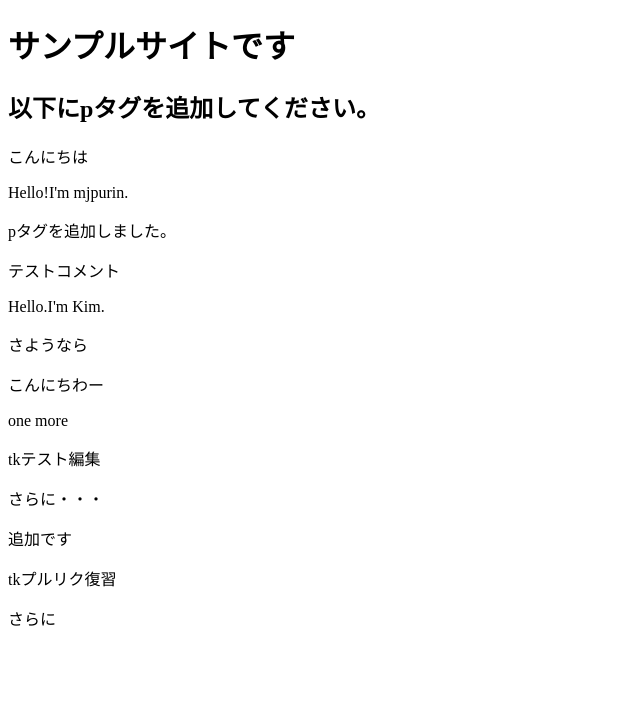
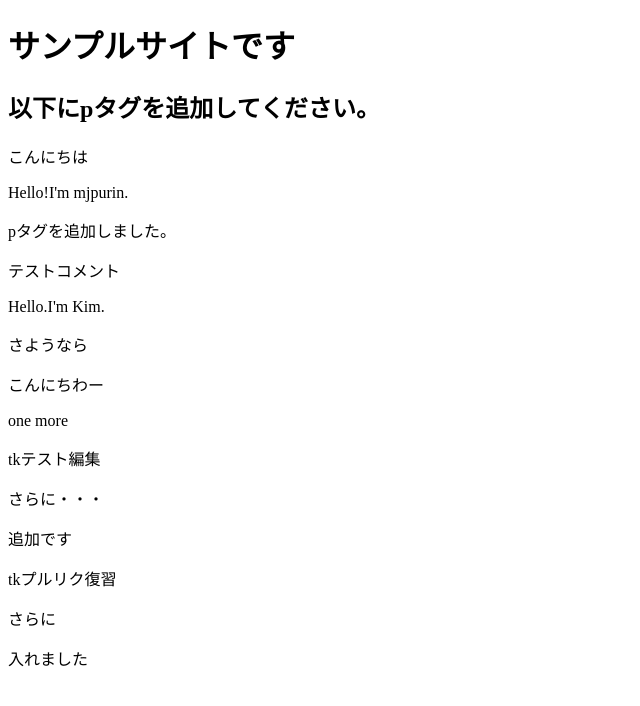
Before and after one commit to joytasnet/purllreq, a plain HTML site: page index.html in a window 1280 px wide. Shown: the whole page, without its empty margins (0-640 px from the left). Drawn offline with Linux system fonts and the light colour scheme.

Commit message:
新規に追加

```diff
--- a/index.html
+++ b/index.html
@@ -1,4 +1,5 @@
 <!DOCTYPE html>
+
 <html>
 	<head>
 		<meta charset="utf-8">
@@ -20,5 +21,6 @@
     <p>追加です</p>
 	<p>tkプルリク復習</p>
 	<p>さらに</p>
+	<p>入れました</p>
 	</body>
 </html>
```
